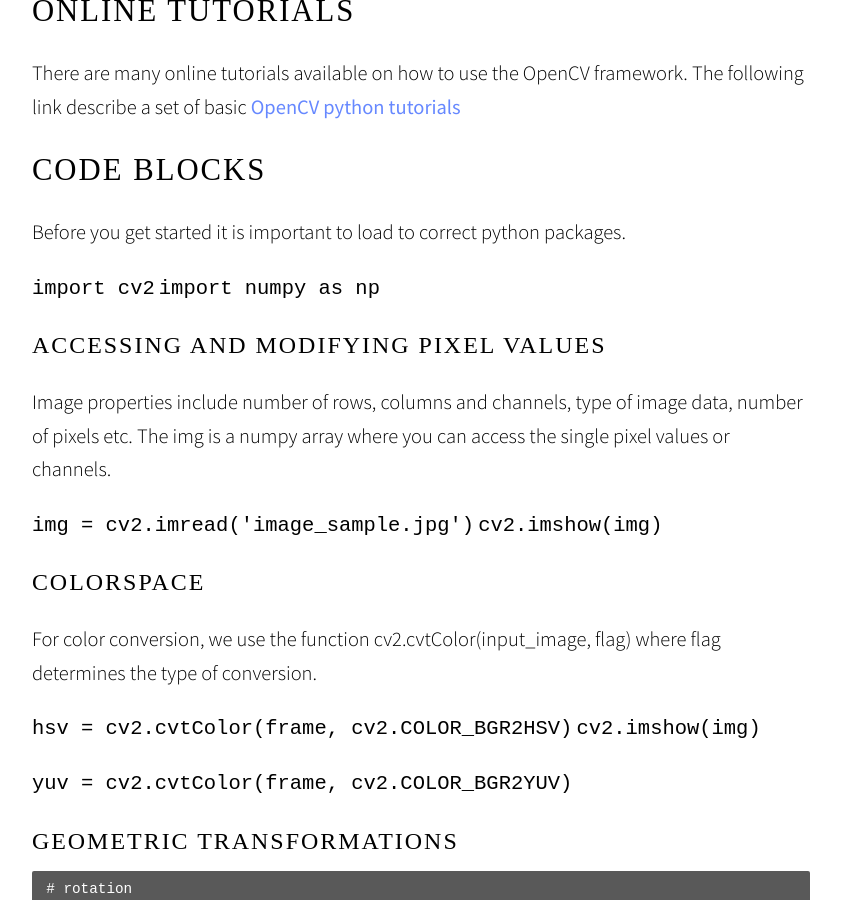
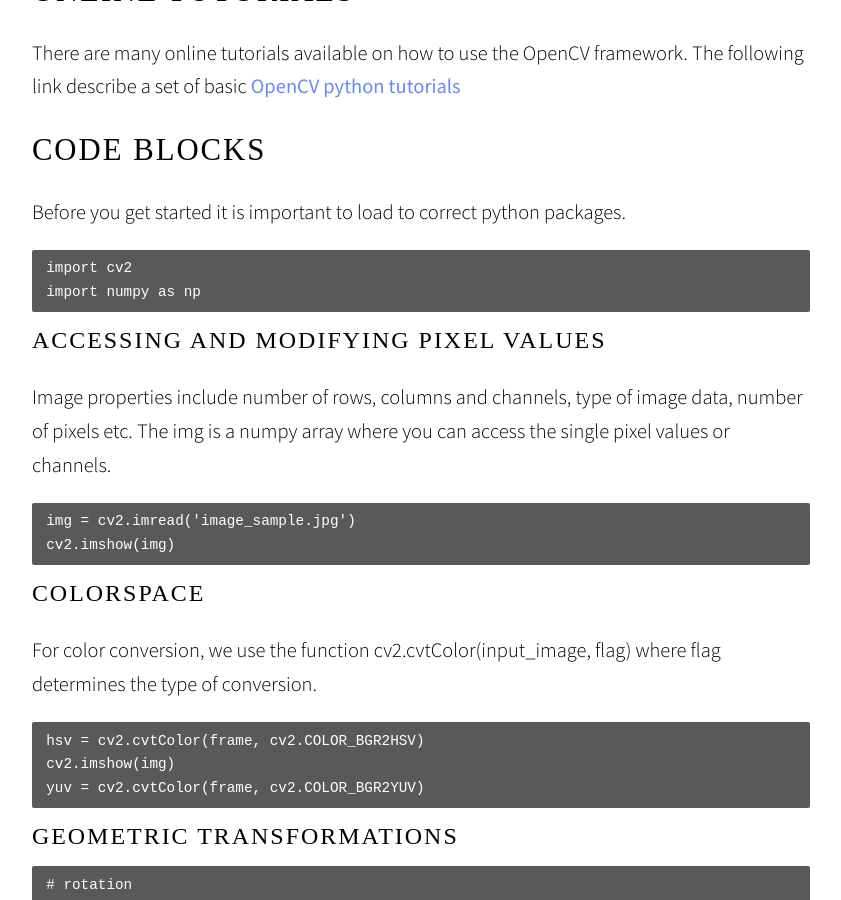
Before and after one commit to ArcelorMittalBelgium/AI-image-recognition, a Jekyll site: the page built from _chapter/image-operations.md, in a window 1280 px wide and 900 px high, scrolled down 919 px. Shown: the whole window, without its empty margins (219-1060 px from the left). Built offline with Jekyll 4.4.1, drawn with Linux system fonts in a browser that asks for light colours; some web fonts are replaced.

```diff
--- a/_chapter/image-operations.md
+++ b/_chapter/image-operations.md
@@ -8,9 +8,9 @@ OpenCV is the most widely used Computer Vision Library out there. OpenCV is a cr
 # Installation
 
 You can install OpenCV in your linux system in two ways: from pre-built binaries available in linux repositories.
-> `sudo apt-get install libopencv-dev`
 
-> `sudo apt-get install python-opencv`
+ `sudo apt-get install libopencv-dev`
+ `sudo apt-get install python-opencv`
 
 Or compile it from the source [link](http://docs.opencv.org/trunk/d7/d9f/tutorial_linux_install.html).
 
@@ -25,24 +25,23 @@ The following link describe a set of basic [OpenCV python tutorials](http://docs
 # Code blocks
 Before you get started it is important to load to correct python packages.
 
- `import cv2`
- `import numpy as np`
+    import cv2
+    import numpy as np
 
 ### Accessing and Modifying pixel values
 
 Image properties include number of rows, columns and channels, type of image data, number of pixels etc.
 The img is a numpy array where you can access the single pixel values or channels.
 
- `img = cv2.imread('image_sample.jpg')`
- `cv2.imshow(img)`
+    img = cv2.imread('image_sample.jpg')
+    cv2.imshow(img)
 
 ### colorspace
 For color conversion, we use the function cv2.cvtColor(input_image, flag) where flag determines the type of conversion.
 
- `hsv = cv2.cvtColor(frame, cv2.COLOR_BGR2HSV)`
- `cv2.imshow(img)`
-
- `yuv = cv2.cvtColor(frame, cv2.COLOR_BGR2YUV)`
+    hsv = cv2.cvtColor(frame, cv2.COLOR_BGR2HSV)
+    cv2.imshow(img)
+    yuv = cv2.cvtColor(frame, cv2.COLOR_BGR2YUV)
 
 
 
```
